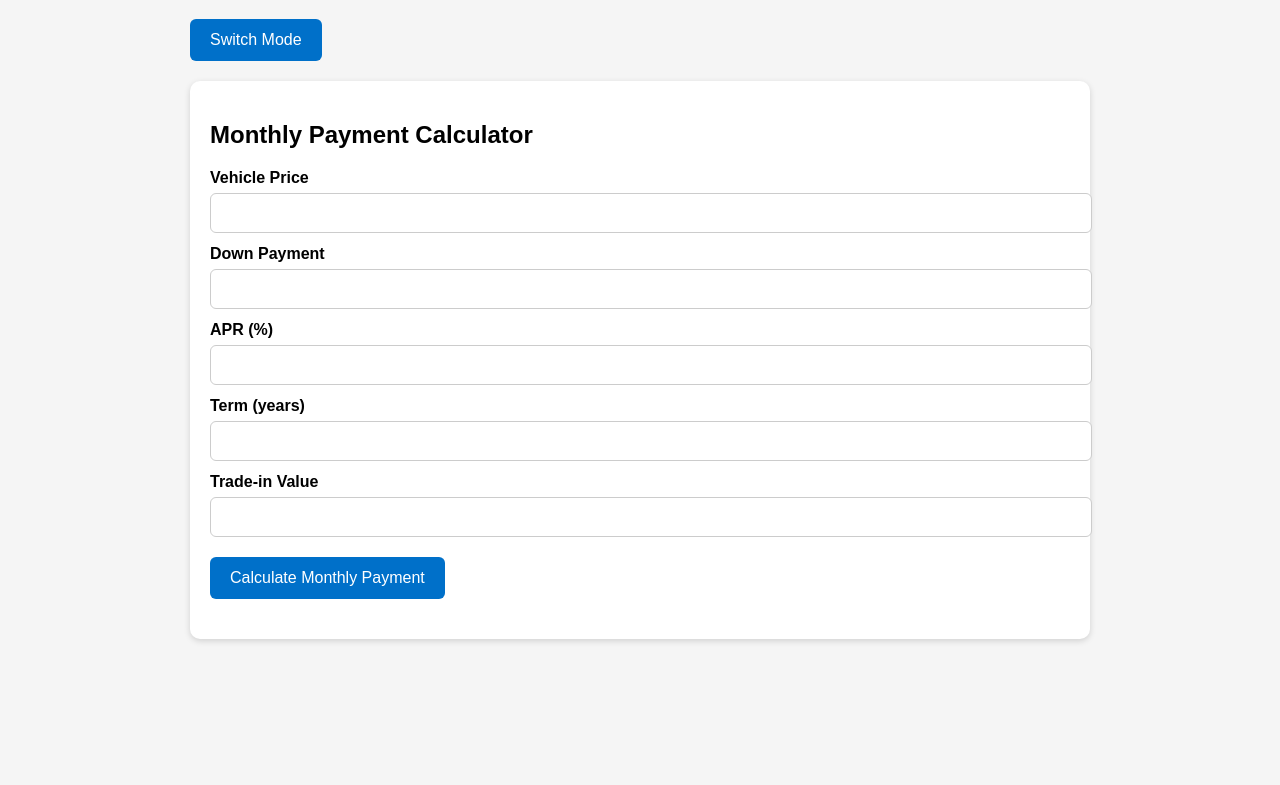
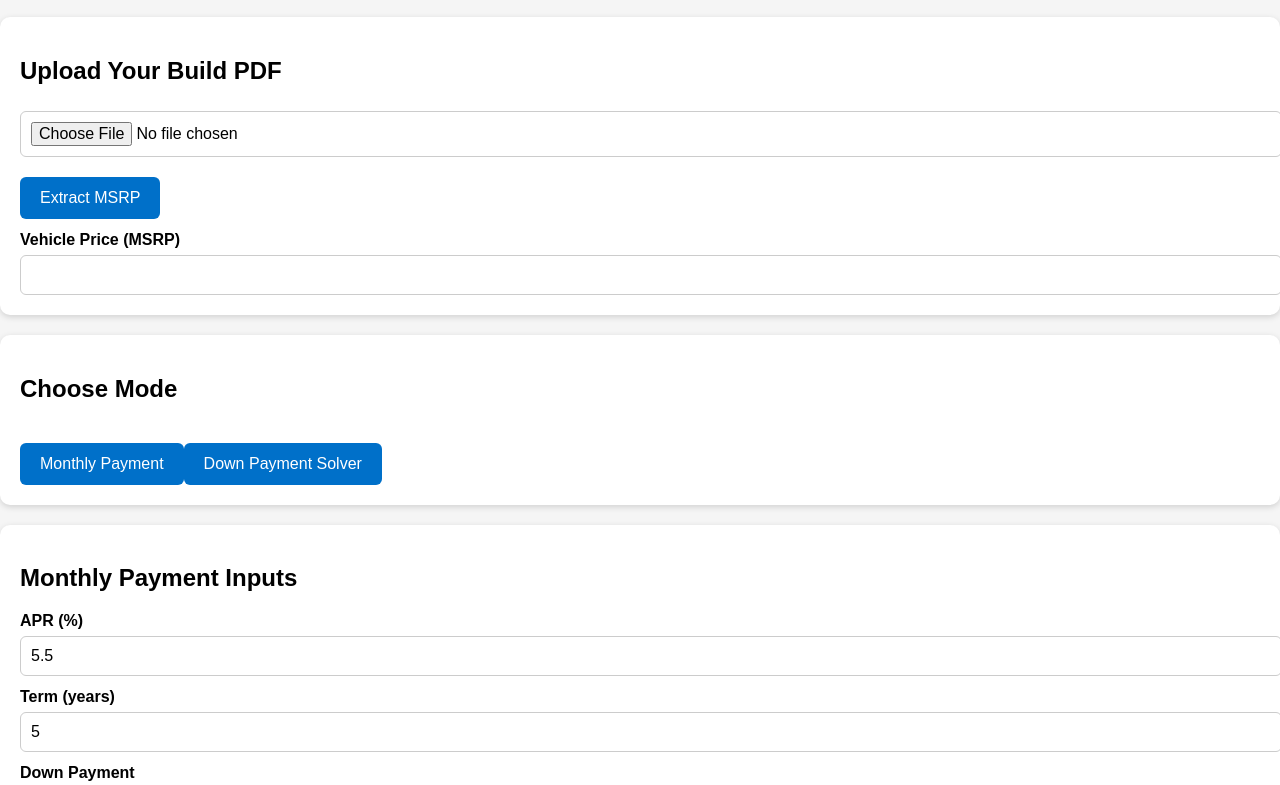
Before and after one commit to h2olgd/gts-finance, a plain HTML site: page index.html in a window 1280 px wide. Shown: the part 101-886 px from the top of the page. Before the commit the page ends 800 px from the top, so only its background shows below. Drawn offline with Linux system fonts and the light colour scheme.

Commit message:
Revamp GTS Finance Calculator layout and features
Updated the HTML structure and content for the GTS Finance Calculator, including new sections for PDF upload and mode selection.

```diff
--- a/index.html
+++ b/index.html
@@ -1,67 +1,86 @@
 <!DOCTYPE html>
 <html lang="en">
 <head>
-  <meta charset="UTF-8">
-  <meta name="viewport" content="width=device-width, initial-scale=1.0">
-  <title>GTS Finance</title>
-  <link rel="stylesheet" href="style.css">
+  <meta charset="UTF-8" />
+  <title>Porsche GTS Finance Calculator</title>
+  <meta name="viewport" content="width=device-width, initial-scale=1" />
+  <link rel="stylesheet" href="style.css" />
 </head>
 
 <body>
-  <div class="container">
+  <div class="app">
 
-    <h1>GTS Finance Calculator</h1>
+    <header class="header">
+      <h1>911 GTS Finance Calculator</h1>
+      <p class="subtitle">Moonlight Blue Metallic • GT Theme</p>
+    </header>
 
-    <!-- Mode Switch -->
-    <button id="switchMode">Switch Mode</button>
+    <!-- PDF Upload -->
+    <section class="card">
+      <h2>Upload Your Build PDF</h2>
+      <input type="file" id="pdfFile" accept="application/pdf" />
+      <button id="extractBtn">Extract MSRP</button>
+      <div id="pdfStatus" class="status"></div>
+
+      <label>Vehicle Price (MSRP)</label>
+      <input type="number" id="price" />
+    </section>
+
+    <!-- Mode Selector -->
+    <section class="card">
+      <h2>Choose Mode</h2>
+      <div class="mode-container">
+        <button id="modePayment" class="mode-btn active">Monthly Payment</</button>
+        <button id="modeDown" class="mode-btn">Down Payment Solver</button>
+      </div>
+    </section>
 
     <!-- Monthly Payment Panel -->
     <section id="paymentPanel" class="card">
-      <h2>Monthly Payment Calculator</h2>
+      <h2>Monthly Payment Inputs</h2>
 
-      <label>Vehicle Price</label>
-      <input type="number" id="price">
+      <label>APR (%)</label>
+      <input type="number" id="apr" value="5.5" step="0.1" />
+
+      <label>Term (years)</label>
+      <input type="number" id="years" value="5" />
 
       <label>Down Payment</label>
-      <input type="number" id="down">
-
-      <label>APR (%)</label>
-      <input type="number" id="apr">
-
-      <label>Term (years)</label>
-      <input type="number" id="years">
+      <input type="number" id="down" value="40000" />
 
       <label>Trade-in Value</label>
-      <input type="number" id="trade">
+      <input type="number" id="trade" value="0" />
 
       <button id="calcPaymentBtn">Calculate Monthly Payment</button>
-
-      <div id="result"></div>
+      <div id="paymentResult" class="result"></div>
     </section>
 
     <!-- Down Payment Solver Panel -->
     <section id="downPanel" class="card hidden">
-      <h2>Down Payment Solver</h2>
+      <h2>Down Payment Solver Inputs</h2>
 
       <label>Target Monthly Payment</label>
-      <input type="number" id="targetPayment">
+      <input type="number" id="targetPayment" value="2500" />
 
       <label>APR (%)</label>
-      <input type="number" id="apr2">
+      <input type="number" id="apr2" value="5.5" step="0.1" />
 
       <label>Term (years)</label>
-      <input type="number" id="years2">
+      <input type="number" id="years2" value="5" />
 
       <label>Trade-in Value</label>
-      <input type="number" id="trade2">
+      <input type="number" id="trade2" value="0" />
 
       <button id="calcDownBtn">Calculate Required Down Payment</button>
+      <div id="downResult" class="result"></div>
+    </section>
 
-      <div id="downResult"></div>
-    </section>
+    <footer class="footer">
+      <small>GTS Finance • Inspired by Porsche GT design</small>
+    </footer>
 
   </div>
 
-  <script src="script.js"></script>
+  <script type="module" src="app.js"></script>
 </body>
 </html>
```
